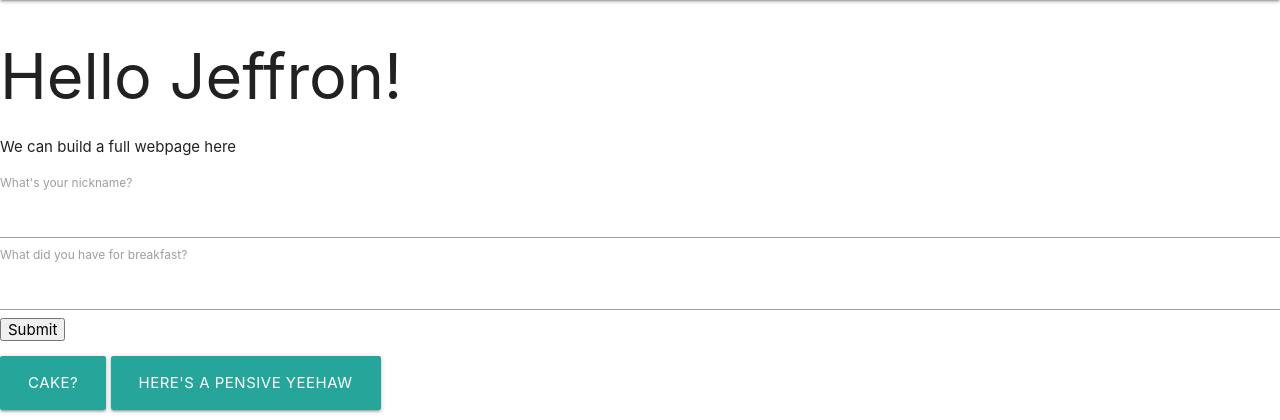
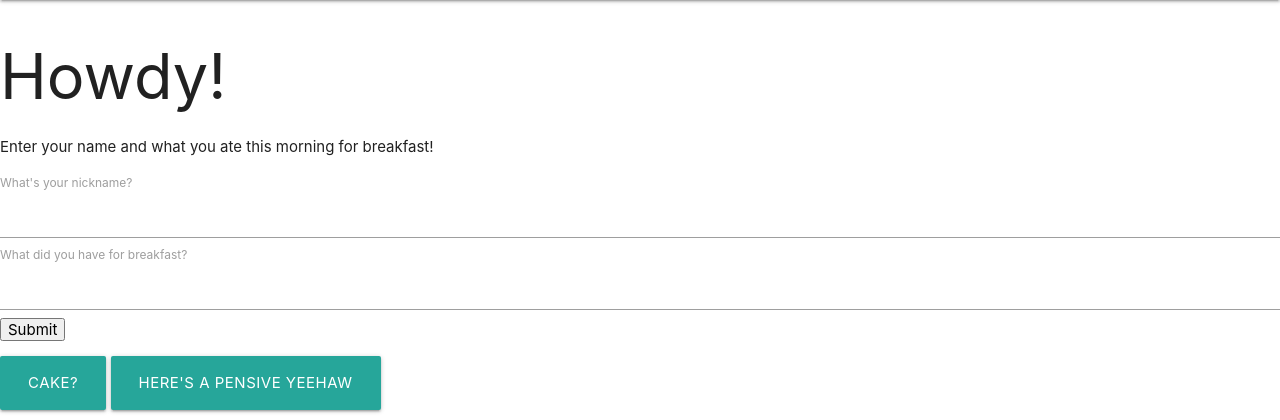
Before and after one commit to LuisG7416/flask, a Flask app: page / in a window 1280 px wide. Shown: the part 64-484 px from the top of the page. Run offline with Flask 2, Linux system fonts and the light colour scheme.

Commit message:
second update

```diff
--- a/app/routes.py
+++ b/app/routes.py
@@ -22,8 +22,8 @@ def sendBreakfast():
         return "You didn't fill out the form. I bet you say routes weird"
     else:
         userData = dict(request.form)
-        nickname = userData["nickname"][0]
-        breakfast = userData["breakfast"][0]
+        nickname = userData["nickname"]
+        breakfast = userData["breakfast"]
 
 
         return render_template("breakfast.html", nickname = model.shout(nickname), breakfast = model.shout(breakfast) )
--- a/app/templates/breakfast.html
+++ b/app/templates/breakfast.html
@@ -7,6 +7,7 @@
         <h1>{{ breakfast }} sounds nice!</h1>
         <img src="https://static01.nyt.com/images/2017/03/24/dining/24COOKING-CLASSICPANCAKES/24COOKING-CLASSICPANCAKES-articleLarge.jpg" style="width:500px;height:300px;"></img>
 
+        <a href = "/index">Click here to return to the main page</a>
 
     </body>
 </html>
--- a/app/templates/index.html
+++ b/app/templates/index.html
@@ -21,8 +21,8 @@
     </div>
   </nav>
 
-        <h1>Hello {{ user.name }}!</h1>
-        <p>We can build a full webpage here</p>
+        <h1>Howdy!</h1>
+        <p>Enter your name and what you ate this morning for breakfast!</p>
 
         <form method="post" action="/sendBreakfast">
             <label for="nickname">What's your nickname?</label>
--- a/app/templates/pensiveYeehaw.html
+++ b/app/templates/pensiveYeehaw.html
@@ -7,6 +7,6 @@
         <h1> They always ask Yee haw but never ask Haw yee</h1>
         <img src="https://assets.change.org/photos/5/ml/ac/dsmlaChLJvcaVvG-800x450-noPad.jpg?1543667567" style="width:500px;height:300px;"></img>
 
-
+        <a href = "/index">Click here to return to the main page, partner</a>
     </body>
 </html>
--- a/app/templates/secret.html
+++ b/app/templates/secret.html
@@ -9,5 +9,7 @@
 
         <iframe width="560" height="315" src="https://www.youtube.com/embed/Y6ljFaKRTrI?autoplay=1" frameborder="0" allow="accelerometer; autoplay; encrypted-media; gyroscope; picture-in-picture" allowfullscreen></iframe>
 
+        <a href = "/index">Click here to return to the main page</a>
+
     </body>
 </html>
```
